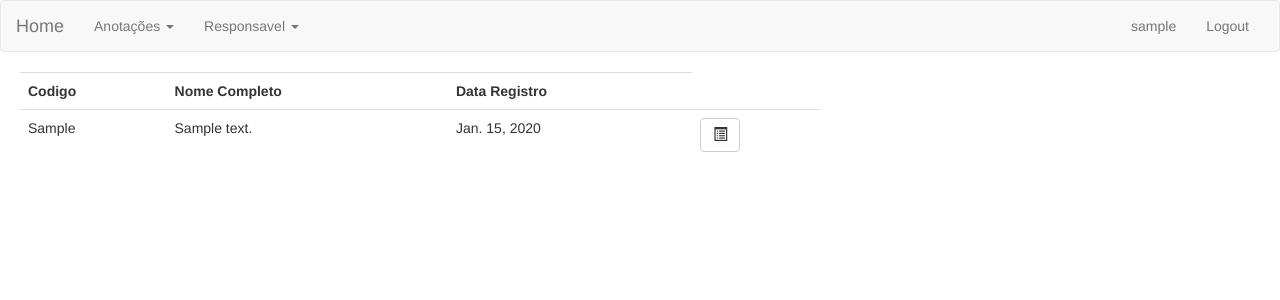
After one commit to thiagokaiser/aprendendo-django, a Django app: page /notes/responsavel/lista in a window 1280 px wide. The commit adds this page. Shown: the top 300 px of the page. Run offline with Django 3.2, Linux system fonts and the light colour scheme; a user stored in the database is signed in; tables that the repository leaves empty hold one stand-in row (values such as "Sample post"); some libraries are stand-ins or nearby versions.

Commit message:
Ajustes Cad Reponsavel

```diff
--- a/notes/models.py
+++ b/notes/models.py
@@ -9,8 +9,8 @@ class Note(models.Model):
         return self.descricao
 
 class Responsavel(models.Model):
-    responsavel = models.CharField(max_length=80)
-    descricao = models.CharField(max_length=800)
+    responsavel = models.CharField('Codigo', max_length=80)
+    descricao = models.CharField('Nome Completo', max_length=800)
     data_registro = models.DateField('Date', null=True)
     def __str__(self):
         return self.responsavel
--- a/notes/templates/notes/base.html
+++ b/notes/templates/notes/base.html
@@ -43,7 +43,7 @@
               <a href="#" class="dropdown-toggle" data-toggle="dropdown" role="button" aria-haspopup="true" aria-expanded="false">Responsavel <span class="caret"></span></a>
               <ul class="dropdown-menu">
                 <li><a href="{% url 'notes:add-responsavel' %}">Cadastra</a></li>
-                <li><a href="#">Consulta/Edita</a></li>
+                <li><a href="{% url 'notes:lista-responsavel' %}">Consulta/Edita</a></li>
 
               </ul>
             </li>
--- /dev/null
+++ b/notes/templates/notes/lista_responsavel.html
@@ -0,0 +1,13 @@
+{% extends 'notes/base.html' %}
+
+{% block content %}
+
+	<table class="table table-hover tabela-lista">
+		<tr><th>Codigo </th><th>Nome Completo </th><th>Data Registro</th></tr>
+		{% for responsavel in lista_resp %}
+			<tr><td>{{ responsavel.responsavel }}</td><td>{{ responsavel.descricao }}</td><td>{{ responsavel.data_registro }}</td><td> <a class="btn btn-default" href="{% url 'notes:detalhe-responsavel' pk=responsavel.pk %}"><span class="glyphicon glyphicon-list-alt"></span></a></td></tr>
+
+	    {% endfor %}
+	</table>
+
+{% endblock content %}
--- a/notes/urls.py
+++ b/notes/urls.py
@@ -19,5 +19,8 @@ urlpatterns = [
     url(r'^change-password/$', views.Change_Password , name='change-password'),
     url(r'^responsavel/$', views.Add_Responsavel , name='add-responsavel'),
     url(r'^responsavel/(?P<pk>\d+)/Edit$', views.Edit_Responsavel , name='edit-responsavel'),
+    url(r'^responsavel/(?P<pk>\d+)/Detalhe$', views.Detalhe_Responsavel , name='detalhe-responsavel'),
+    url(r'^responsavel/(?P<pk>\d+)/Delete$', views.Delete_Responsavel , name='delete-responsavel'),
+    url(r'^responsavel/lista$', views.Lista_Responsavel , name='lista-responsavel'),
 
 ]
--- a/notes/views.py
+++ b/notes/views.py
@@ -2,6 +2,7 @@ from django.shortcuts import get_object_or_404, render, redirect
 from django.http import HttpResponseRedirect
 from django.urls import reverse
 from django.views import generic
+from django.utils import timezone
 from django.contrib.auth.decorators import login_required
 from django.contrib.auth.models import User
 from django.contrib.auth import (
@@ -20,7 +21,8 @@ from .forms import (
     NoteForm,
     EditProfileForm,
     RegisterProfileForm,
-    ResponsavelForm
+    ResponsavelForm,
+    ResponsavelFormEdit
     )
 
 
@@ -34,17 +36,17 @@ def Home(request):
 	return render(request, 'notes/home.html', {})
 
 def Cadastra(request):
-	if request.method == 'POST':
-		form = NoteForm(request.POST)
+    if request.method == 'POST':
+        form = NoteForm(request.POST)
+        if form.is_valid():
+            anotacao = form.save(commit=False)
+            anotacao.data = timezone.now()
+            anotacao.save()
+            return redirect('notes:lista')
+    else:
+        form = NoteForm()
 
-		if form.is_valid():
-			form.save()
-			return redirect('notes:lista')
-
-	else:
-		form = NoteForm()
-
-	return render(request, 'notes/edita.html', {'form': form})
+    return render(request, 'notes/edita.html', {'form': form})
 
 def Edita(request, pk):
 	NoteEdit = get_object_or_404(Note, pk=pk)
@@ -132,10 +134,11 @@ def Change_Password(request):
 def Add_Responsavel(request):
     if request.method == 'POST':
         form = ResponsavelForm(request.POST)
-
         if form.is_valid():
-            form.save()
-            return redirect('notes:home')
+            responsavel = form.save(commit=False)
+            responsavel.data_registro = timezone.now()
+            responsavel.save()
+            return redirect('notes:lista-responsavel')
 
     else:
         form = ResponsavelForm()
@@ -145,13 +148,31 @@ def Add_Responsavel(request):
 def Edit_Responsavel(request, pk):
     ResponsavelEdit = get_object_or_404(Responsavel, pk=pk)
     if request.method == 'POST':
-        form = ResponsavelForm(request.POST, instance=ResponsavelEdit)
+        form = ResponsavelFormEdit(request.POST, instance=ResponsavelEdit)
 
         if form.is_valid():
             form.save()
-            return redirect('notes:home', pk=pk)
+            return redirect('notes:detalhe-responsavel', pk=pk)
 
     else:
-        form = ResponsavelForm(instance=ResponsavelEdit)
+        form = ResponsavelFormEdit(instance=ResponsavelEdit)
 
     return render(request, 'notes/responsavel.html', {'form': form})
+
+def Detalhe_Responsavel(request, pk):
+    ResponsavelDetail = get_object_or_404(Responsavel, pk=pk)
+    return render(request, 'notes/detalhe_responsavel.html', {'responsavel': ResponsavelDetail})
+
+def Lista_Responsavel(request):
+    latest_question_list = Responsavel.objects.order_by('responsavel')
+    context = {'lista_resp': latest_question_list}
+    return render(request, 'notes/lista_responsavel.html', context)
+
+def Delete_Responsavel(request, pk):
+    responsavel = get_object_or_404(Responsavel, pk=pk)
+    if request.method=='POST':
+        responsavel.delete()
+        return redirect('notes:lista-responsavel')
+
+
+    return render(request, 'notes/delete_responsavel.html', {'responsavel':responsavel})
```
Also changed, not shown: notes/forms.py (+9 -1 lines), notes/templates/notes/delete_responsavel.html (added, +13 -0 lines), notes/templates/notes/detalhe_responsavel.html (added, +13 -0 lines), notes/templates/notes/edit_responsavel.html (added, +14 -0 lines), notes/migrations/0006_auto_20180103_1049.py (added).
